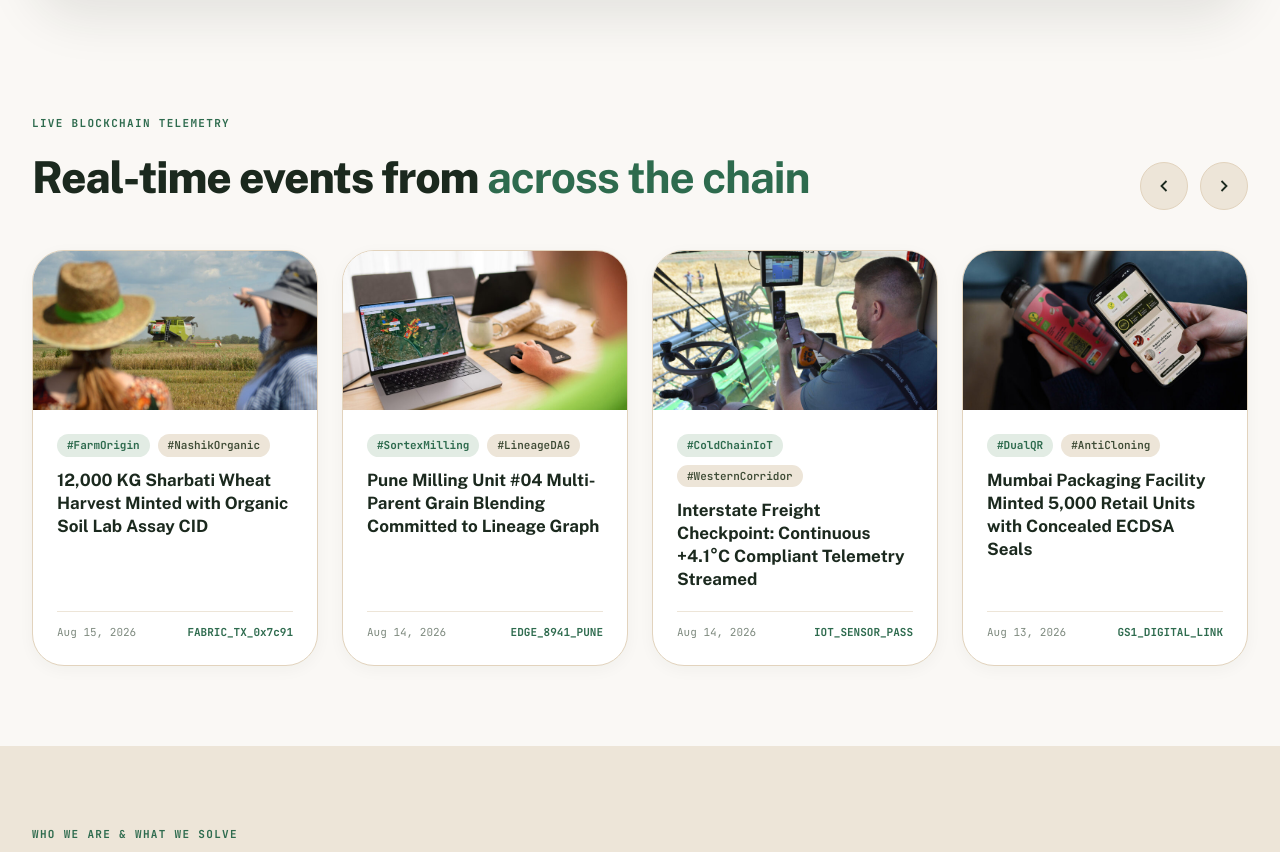
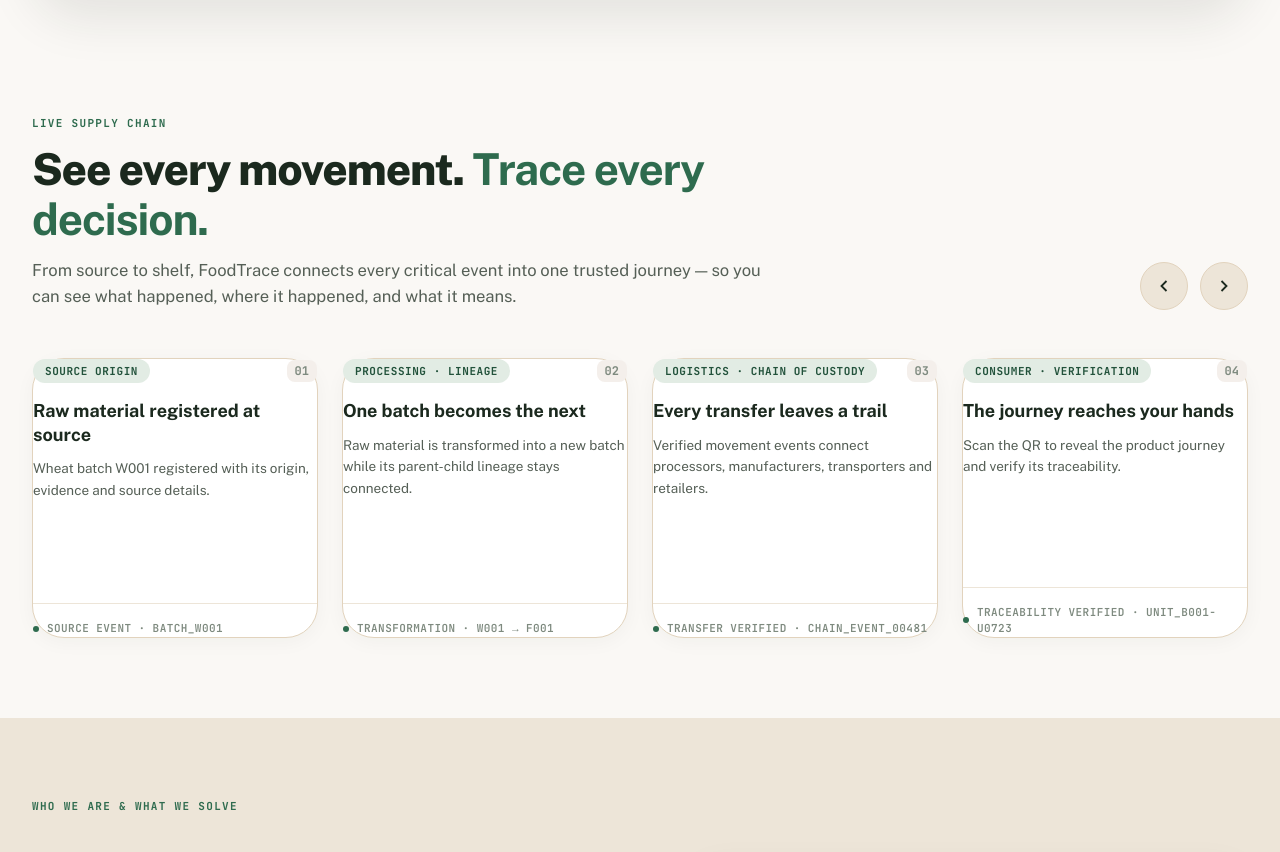
Before and after one commit to AbhishekkYad/SIH, a Next.js app in the folder frontend/: page / in a window 1280 px wide. Shown: the part 678-1530 px from the top of the page. Built offline with nearby package versions, Linux system fonts and the light colour scheme.

Commit message:
feat(events): update live supply chain copy and convert to clean structured cards without images

```diff
--- a/frontend/src/components/LiveEventsTicker.module.css
+++ b/frontend/src/components/LiveEventsTicker.module.css
@@ -1,3 +1,7 @@
+/* ============================================================
+   LIVE SUPPLY CHAIN EVENTS — Clean structured cards without images
+   ============================================================ */
+
 .blockNews {
   padding: var(--size-80) 0;
   background-color: var(--color-oat-light);
@@ -8,9 +12,13 @@
   display: flex;
   align-items: flex-end;
   justify-content: space-between;
-  margin-bottom: var(--size-40);
+  margin-bottom: var(--size-48);
   gap: var(--size-24);
   flex-wrap: wrap;
+}
+
+.headerLeft {
+  max-width: 760px;
 }
 
 .newsTitle {
@@ -18,10 +26,18 @@
   font-weight: 800;
   letter-spacing: -0.025em;
   color: var(--color-bean-400);
+  margin-bottom: var(--size-12);
+  line-height: 1.15;
 }
 
 .newsTitle strong {
   color: var(--color-grass-400);
+}
+
+.newsLead {
+  font-size: clamp(15px, 1.3vw, 17px);
+  line-height: 1.6;
+  color: var(--text-secondary);
 }
 
 .controls {
@@ -40,6 +56,7 @@
   background-color: var(--color-oat-200);
   color: var(--color-bean-400);
   border: 1px solid var(--color-oat-300);
+  cursor: pointer;
   transition: all var(--transition-fast);
 }
 
@@ -50,7 +67,7 @@
   transform: scale(1.06);
 }
 
-/* Slider Track */
+/* Slider Track: 4 Cards Grid */
 .sliderTrack {
   display: grid;
   grid-template-columns: repeat(4, 1fr);
@@ -70,99 +87,99 @@
   }
 }
 
-/* Individual News / Event Card */
+/* Individual Event Card */
 .eventCard {
   background-color: #FFFFFF;
   border: 1px solid var(--color-oat-300);
   border-radius: var(--radius-xl);
-  overflow: hidden;
   display: flex;
   flex-direction: column;
+  justify-content: space-between;
+  min-height: 280px;
+  padding: var(--size-28) var(--size-24);
   transition: all var(--transition-base);
-  box-shadow: 0 4px 16px rgba(27, 41, 30, 0.04);
+  box-shadow: 0 4px 20px rgba(27, 41, 30, 0.04);
 }
 
 .eventCard:hover {
   transform: translateY(-4px);
-  box-shadow: 0 16px 36px rgba(27, 41, 30, 0.09);
+  box-shadow: 0 16px 36px rgba(27, 41, 30, 0.08);
   border-color: var(--color-grass-300);
 }
 
-.cardMedia {
-  position: relative;
-  width: 100%;
-  aspect-ratio: 16 / 9;
-  background-color: var(--color-oat-200);
-  overflow: hidden;
-}
-
-.cardMedia img {
-  width: 100%;
-  height: 100%;
-  object-fit: cover;
-  transition: transform var(--transition-slow);
-}
-
-.eventCard:hover .cardMedia img {
-  transform: scale(1.06);
-}
-
-.cardBody {
-  padding: var(--size-24);
-  display: flex;
-  flex-direction: column;
-  flex: 1;
-  gap: var(--size-12);
-}
-
-.tagsRow {
+/* Card Header */
+.cardHeader {
   display: flex;
   align-items: center;
-  gap: var(--size-8);
-  flex-wrap: wrap;
+  justify-content: space-between;
+  gap: var(--size-12);
+  margin-bottom: var(--size-16);
 }
 
 .tagChip {
   font-family: var(--font-mono);
   font-size: 11px;
   font-weight: 700;
-  color: var(--color-grass-400);
+  color: var(--color-grass-500);
   background-color: var(--color-grass-100);
-  padding: 3px 10px;
+  padding: 4px 12px;
   border-radius: var(--radius-full);
+  letter-spacing: 0.05em;
 }
 
-.tagChipSub {
+.stepNum {
+  font-family: var(--font-mono);
+  font-size: 12px;
+  font-weight: 700;
+  color: var(--text-muted);
+  background-color: var(--color-oat-100);
+  padding: 2px 8px;
+  border-radius: var(--radius-sm);
+}
+
+/* Card Body */
+.cardBody {
+  display: flex;
+  flex-direction: column;
+  gap: var(--size-12);
+  flex: 1;
+}
+
+.cardHeading {
+  font-size: 18px;
+  font-weight: 700;
+  line-height: 1.3;
+  color: var(--color-bean-400);
+}
+
+.cardDesc {
+  font-size: 13.5px;
+  line-height: 1.6;
+  color: var(--text-secondary);
+}
+
+/* Card Footer Meta Bar */
+.cardFooter {
+  display: flex;
+  align-items: center;
+  gap: var(--size-8);
+  margin-top: var(--size-20);
+  padding-top: var(--size-16);
+  border-top: 1px solid var(--color-oat-200);
+}
+
+.metaIndicator {
+  width: 6px;
+  height: 6px;
+  border-radius: 50%;
+  background-color: var(--color-grass-400);
+  flex-shrink: 0;
+}
+
+.metaText {
   font-family: var(--font-mono);
   font-size: 11px;
   font-weight: 600;
-  color: var(--color-bean-300);
-  background-color: var(--color-oat-200);
-  padding: 3px 10px;
-  border-radius: var(--radius-full);
+  color: var(--text-muted);
+  letter-spacing: 0.04em;
 }
-
-.cardHeading {
-  font-size: 17px;
-  font-weight: 700;
-  line-height: 1.35;
-  color: var(--color-bean-400);
-  flex: 1;
-}
-
-.cardMeta {
-  display: flex;
-  align-items: center;
-  justify-content: space-between;
-  margin-top: var(--size-8);
-  padding-top: var(--size-12);
-  border-top: 1px solid var(--color-oat-200);
-  font-family: var(--font-mono);
-  font-size: 11px;
-  color: var(--text-muted);
-}
-
-.metaType {
-  color: var(--color-grass-400);
-  font-weight: 700;
-}
--- a/frontend/src/components/LiveEventsTicker.tsx
+++ b/frontend/src/components/LiveEventsTicker.tsx
@@ -4,55 +4,45 @@
 
 interface SupplyChainEvent {
   id: string;
-  img: string;
-  tag1: string;
-  tag2: string;
+  stepNum: string;
+  tag: string;
   title: string;
-  date: string;
-  type: string;
-  hash: string;
+  description: string;
+  meta: string;
 }
 
 const EVENTS: SupplyChainEvent[] = [
   {
     id: '1',
-    img: '/images/logineko/field-operations-at-logineko-768x432.jpg',
-    tag1: '#FarmOrigin',
-    tag2: '#NashikOrganic',
-    title: '12,000 KG Sharbati Wheat Harvest Minted with Organic Soil Lab Assay CID',
-    date: 'Aug 15, 2026',
-    type: 'FABRIC_TX_0x7c91',
-    hash: 'CID: bafybeic...7k4m',
+    stepNum: '01',
+    tag: 'SOURCE ORIGIN',
+    title: 'Raw material registered at source',
+    description: 'Wheat batch W001 registered with its origin, evidence and source details.',
+    meta: 'SOURCE EVENT · BATCH_W001',
   },
   {
     id: '2',
-    img: '/images/logineko/farming-software-maps-solution-768x513.jpg',
-    tag1: '#SortexMilling',
-    tag2: '#LineageDAG',
-    title: 'Pune Milling Unit #04 Multi-Parent Grain Blending Committed to Lineage Graph',
-    date: 'Aug 14, 2026',
-    type: 'EDGE_8941_PUNE',
-    hash: 'DAG Parent-Child Link',
+    stepNum: '02',
+    tag: 'PROCESSING · LINEAGE',
+    title: 'One batch becomes the next',
+    description: 'Raw material is transformed into a new batch while its parent-child lineage stays connected.',
+    meta: 'TRANSFORMATION · W001 → F001',
   },
   {
     id: '3',
-    img: '/images/logineko/users-and-equipment-on-fields-768x408.jpg',
-    tag1: '#ColdChainIoT',
-    tag2: '#WesternCorridor',
-    title: 'Interstate Freight Checkpoint: Continuous +4.1°C Compliant Telemetry Streamed',
-    date: 'Aug 14, 2026',
-    type: 'IOT_SENSOR_PASS',
-    hash: 'Ed25519 Signed Handoff',
+    stepNum: '03',
+    tag: 'LOGISTICS · CHAIN OF CUSTODY',
+    title: 'Every transfer leaves a trail',
+    description: 'Verified movement events connect processors, manufacturers, transporters and retailers.',
+    meta: 'TRANSFER VERIFIED · CHAIN_EVENT_00481',
   },
   {
     id: '4',
-    img: '/images/logineko/origin-solutions-for-transaprency-768x513.jpg',
-    tag1: '#DualQR',
-    tag2: '#AntiCloning',
-    title: 'Mumbai Packaging Facility Minted 5,000 Retail Units with Concealed ECDSA Seals',
-    date: 'Aug 13, 2026',
-    type: 'GS1_DIGITAL_LINK',
-    hash: 'Batch WF-2026-0815',
+    stepNum: '04',
+    tag: 'CONSUMER · VERIFICATION',
+    title: 'The journey reaches your hands',
+    description: 'Scan the QR to reveal the product journey and verify its traceability.',
+    meta: 'TRACEABILITY VERIFIED · UNIT_B001-U0723',
   },
 ];
 
@@ -67,7 +57,7 @@
     setStartIndex((prev) => (prev - 1 + EVENTS.length) % EVENTS.length);
   };
 
-  // Circular reordering for simple slide effect
+  // Circular reordering for slide interaction
   const visibleEvents = [
     ...EVENTS.slice(startIndex),
     ...EVENTS.slice(0, startIndex),
@@ -77,11 +67,14 @@
     <section className={styles.blockNews}>
       <div className="container">
         <header className={styles.newsHeader}>
-          <div>
-            <span className="eyebrow">LIVE BLOCKCHAIN TELEMETRY</span>
+          <div className={styles.headerLeft}>
+            <span className="eyebrow">LIVE SUPPLY CHAIN</span>
             <h2 className={styles.newsTitle}>
-              Real-time events from <strong>across the chain</strong>
+              See every movement. <strong>Trace every decision.</strong>
             </h2>
+            <p className={styles.newsLead}>
+              From source to shelf, FoodTrace connects every critical event into one trusted journey — so you can see what happened, where it happened, and what it means.
+            </p>
           </div>
 
           <div className={styles.controls}>
@@ -111,19 +104,19 @@
         <div className={styles.sliderTrack}>
           {visibleEvents.map((evt) => (
             <article key={evt.id} className={styles.eventCard}>
-              <div className={styles.cardMedia}>
-                <img src={evt.img} alt={evt.title} loading="lazy" />
+              <div className={styles.cardHeader}>
+                <span className={styles.tagChip}>{evt.tag}</span>
+                <span className={styles.stepNum}>{evt.stepNum}</span>
               </div>
+
               <div className={styles.cardBody}>
-                <div className={styles.tagsRow}>
-                  <span className={styles.tagChip}>{evt.tag1}</span>
-                  <span className={styles.tagChipSub}>{evt.tag2}</span>
-                </div>
                 <h3 className={styles.cardHeading}>{evt.title}</h3>
-                <div className={styles.cardMeta}>
-                  <time>{evt.date}</time>
-                  <span className={styles.metaType}>{evt.type}</span>
-                </div>
+                <p className={styles.cardDesc}>{evt.description}</p>
+              </div>
+
+              <div className={styles.cardFooter}>
+                <span className={styles.metaIndicator} />
+                <span className={styles.metaText}>{evt.meta}</span>
               </div>
             </article>
           ))}
```
